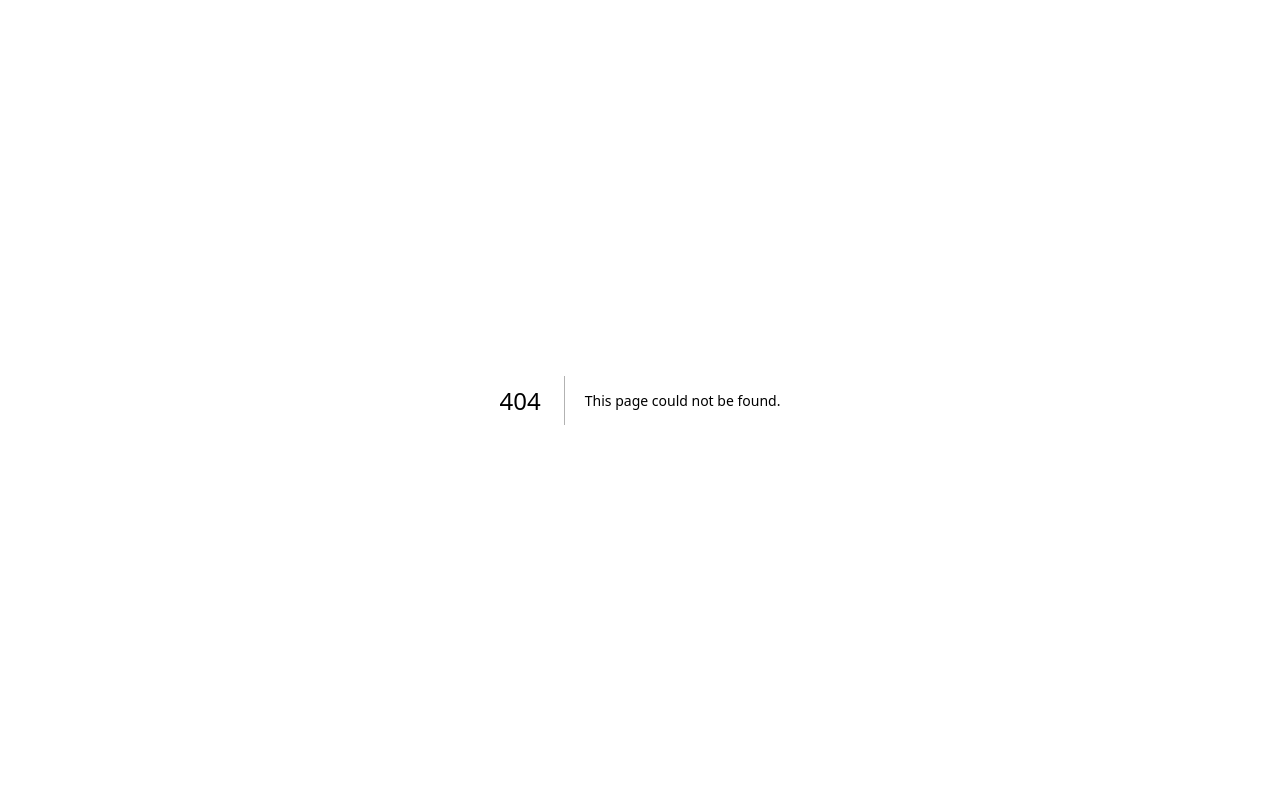
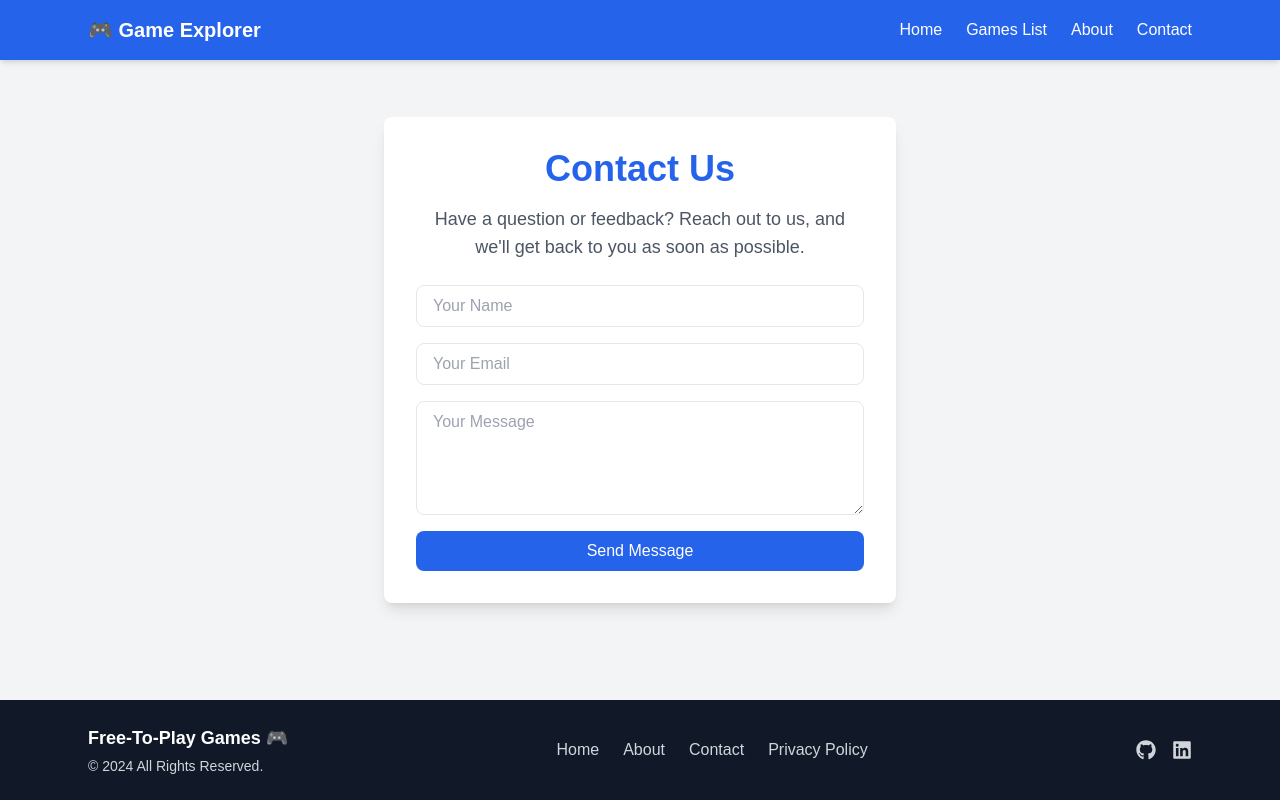
Before and after one commit to Balbinoo/Projet_NextJS, a Next.js app: page /pages/contact in a window 1280 px wide. Before the commit this address had no page. Built offline with nearby package versions, Linux system fonts and the light colour scheme.

Commit message:
add contact page

```diff
--- /dev/null
+++ b/app/pages/contact/page.tsx
@@ -0,0 +1,52 @@
+import React from "react";
+import NavBar from "../../components/NavBar";
+import Footer from "../../components/Footer";
+
+const ContactPage: React.FC = () => {
+  return (
+    <div className="min-h-screen bg-gray-100 text-gray-800 flex flex-col">
+      {/* Navigation Bar */}
+      <NavBar />
+
+      {/* Contact Section */}
+      <div className="flex-grow flex flex-col items-center justify-center px-6 py-12">
+        <div className="bg-white shadow-lg rounded-lg p-8 max-w-lg w-full text-center">
+          <h1 className="text-4xl font-bold text-blue-600 mb-4">Contact Us</h1>
+          <p className="text-lg text-gray-600 mb-6">
+            Have a question or feedback? Reach out to us, and we'll get back to you as soon as possible.
+          </p>
+
+          {/* Contact Form */}
+          <form className="flex flex-col space-y-4">
+            <input
+              type="text"
+              placeholder="Your Name"
+              className="w-full px-4 py-2 border rounded-lg focus:ring-2 focus:ring-blue-500 focus:outline-none"
+            />
+            <input
+              type="email"
+              placeholder="Your Email"
+              className="w-full px-4 py-2 border rounded-lg focus:ring-2 focus:ring-blue-500 focus:outline-none"
+            />
+            <textarea
+              placeholder="Your Message"
+              rows={4}
+              className="w-full px-4 py-2 border rounded-lg focus:ring-2 focus:ring-blue-500 focus:outline-none"
+            ></textarea>
+            <button
+              type="submit"
+              className="w-full bg-blue-600 text-white py-2 rounded-lg hover:bg-blue-700 transition"
+            >
+              Send Message
+            </button>
+          </form>
+        </div>
+      </div>
+
+      {/* Footer */}
+      <Footer />
+    </div>
+  );
+};
+
+export default ContactPage;
```
